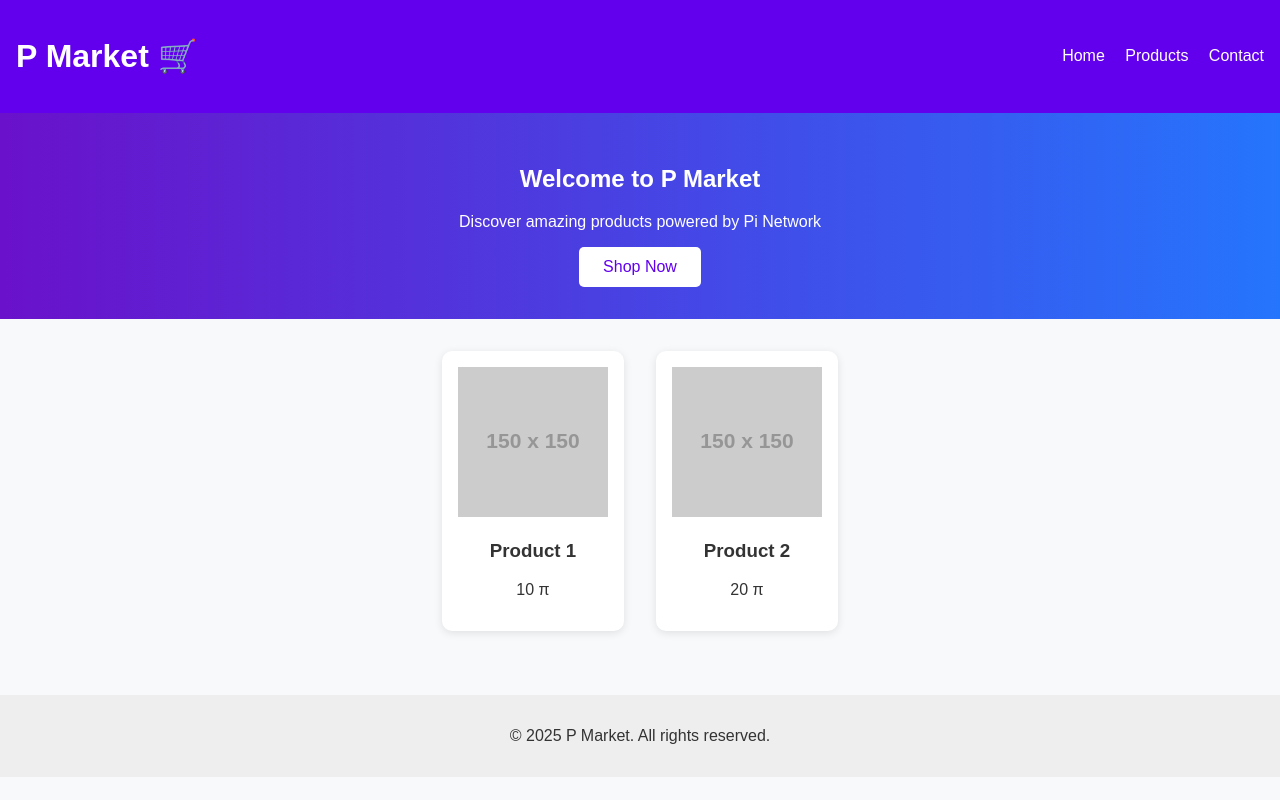
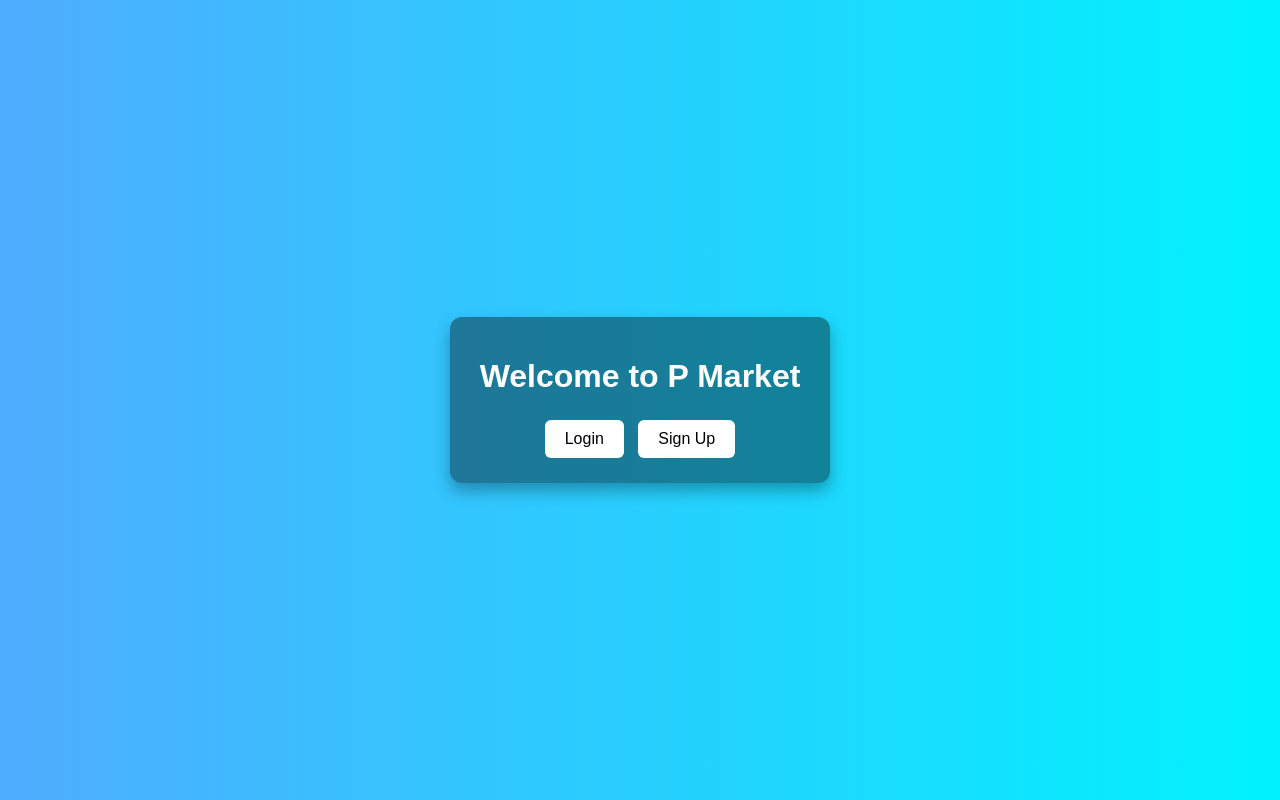
Before and after one commit to Ghaithrh96/P-Market-, a plain HTML site: page index.html in a window 1280 px wide. Drawn offline with Linux system fonts and the light colour scheme; placeholder pictures from the web are drawn by us.

Commit message:
Initial upload for P Market site

```diff
--- a/index.html
+++ b/index.html
@@ -2,40 +2,17 @@
 <html lang="en">
 <head>
   <meta charset="UTF-8" />
-  <meta name="viewport" content="width=device-width, initial-scale=1.0"/>
+  <meta name="viewport" content="width=device-width, initial-scale=1.0" />
   <title>P Market</title>
-  <link href="style.css" rel="stylesheet" />
+  <link rel="stylesheet" href="style.css" />
 </head>
 <body>
-  <header>
-    <h1>P Market 🛒</h1>
-    <nav>
-      <a href="#">Home</a>
-      <a href="#">Products</a>
-      <a href="#">Contact</a>
-    </nav>
-  </header>
-  <main>
-    <section class="hero">
-      <h2>Welcome to P Market</h2>
-      <p>Discover amazing products powered by Pi Network</p>
-      <button>Shop Now</button>
-    </section>
-    <section class="products">
-      <div class="product-card">
-        <img src="https://via.placeholder.com/150" alt="Product 1"/>
-        <h3>Product 1</h3>
-        <p>10 π</p>
-      </div>
-      <div class="product-card">
-        <img src="https://via.placeholder.com/150" alt="Product 2"/>
-        <h3>Product 2</h3>
-        <p>20 π</p>
-      </div>
-    </section>
-  </main>
-  <footer>
-    <p>© 2025 P Market. All rights reserved.</p>
-  </footer>
+  <div class="container">
+    <h1>Welcome to P Market</h1>
+    <div class="buttons">
+      <a href="login.html" class="btn">Login</a>
+      <a href="signup.html" class="btn">Sign Up</a>
+    </div>
+  </div>
 </body>
 </html>
--- a/style.css
+++ b/style.css
@@ -1,53 +1,48 @@
 body {
   margin: 0;
+  padding: 0;
   font-family: Arial, sans-serif;
-  background-color: #f8f9fa;
-  color: #333;
+  background: linear-gradient(to right, #4facfe, #00f2fe);
+  color: #fff;
+  display: flex;
+  align-items: center;
+  justify-content: center;
+  height: 100vh;
 }
-header {
-  background-color: #6200ee;
-  padding: 1rem;
-  color: white;
-  display: flex;
-  justify-content: space-between;
-  align-items: center;
+
+.container, .form-container {
+  background: rgba(0, 0, 0, 0.4);
+  padding: 20px 30px;
+  border-radius: 12px;
+  text-align: center;
+  box-shadow: 0 8px 16px rgba(0, 0, 0, 0.3);
 }
-nav a {
-  color: white;
-  margin-left: 1rem;
+
+h1, h2 {
+  margin-bottom: 20px;
+}
+
+input {
+  display: block;
+  width: 100%;
+  padding: 10px;
+  margin: 10px 0;
+  border: none;
+  border-radius: 6px;
+}
+
+button, .btn {
+  background: #fff;
+  color: #000;
+  padding: 10px 20px;
+  border: none;
+  border-radius: 6px;
+  cursor: pointer;
   text-decoration: none;
+  display: inline-block;
+  margin: 5px;
 }
-.hero {
-  background: linear-gradient(to right, #6a11cb, #2575fc);
-  color: white;
-  padding: 2rem;
-  text-align: center;
+
+button:hover, .btn:hover {
+  background: #ddd;
 }
-.hero button {
-  padding: 0.7rem 1.5rem;
-  font-size: 1rem;
-  background-color: #fff;
-  color: #6200ee;
-  border: none;
-  border-radius: 5px;
-  cursor: pointer;
-}
-.products {
-  display: flex;
-  justify-content: center;
-  gap: 2rem;
-  padding: 2rem;
-}
-.product-card {
-  background-color: white;
-  border-radius: 10px;
-  padding: 1rem;
-  box-shadow: 0 2px 8px rgba(0,0,0,0.1);
-  text-align: center;
-}
-footer {
-  background-color: #eee;
-  text-align: center;
-  padding: 1rem;
-  margin-top: 2rem;
-}
```
Also changed, not shown: login.html (added, +19 -0 lines), signup.html (added, +20 -0 lines).
